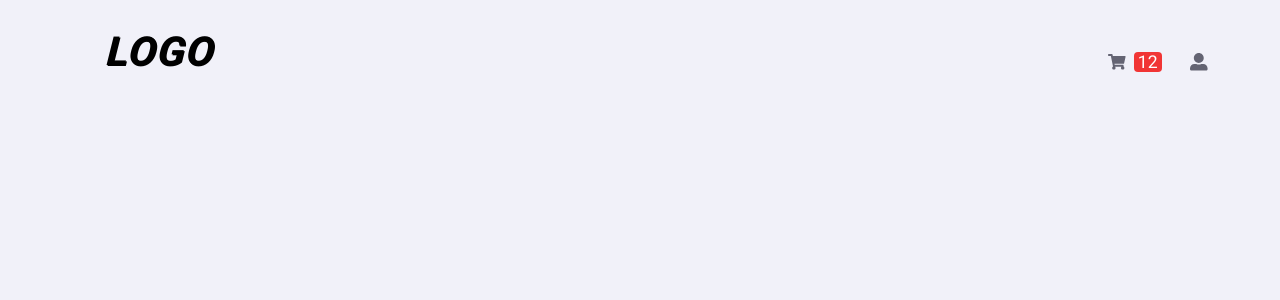
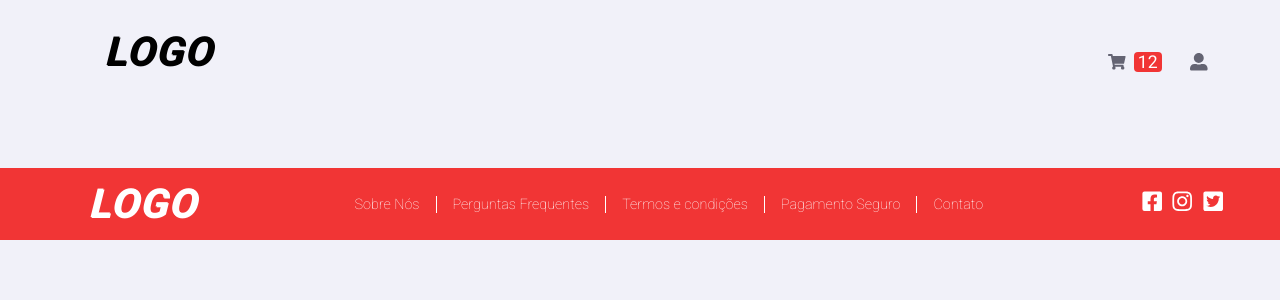
Before and after one commit to LucasBicalho/teste-parcelex, a React (Create React App) app in the folder web/: page / in a window 1280 px wide. Shown: the top 300 px of the page. Built offline with nearby package versions, Linux system fonts and the light colour scheme.

Commit message:
feat(web): add footer

```diff
--- a/web/src/App.tsx
+++ b/web/src/App.tsx
@@ -1,12 +1,13 @@
 import React from "react";
 import "./App.css";
 
-import { Header } from "./components";
+import { Header, Footer } from "./components";
 
 function App() {
   return (
     <div className="app">
       <Header cartNumber={12} />
+      <Footer />
     </div>
   );
 }
--- /dev/null
+++ b/web/src/components/Footer.css
@@ -0,0 +1,81 @@
+.footer-container {
+  margin-top: 5rem;
+  background-color: var(--color-red-light);
+  color: white;
+  width: 100%;
+  padding: 1rem 3.5rem;
+  display: flex;
+  justify-content: center;
+}
+
+.footer {
+  width: 100%;
+  display: flex;
+  justify-content: space-between;
+  align-items: center;
+  max-width: 1440px;
+}
+
+.footer-links-container {
+  display: flex;
+  justify-content: space-evenly;
+  align-items: center;
+  margin-left: 2rem;
+}
+
+.footer-link {
+  text-decoration: none;
+  color: white;
+  cursor: pointer;
+  padding: 0 1rem;
+  font-size: 0.9rem;
+  font-weight: 100;
+}
+
+.footer-link:not(:first-of-type) {
+  border-left: 1px solid white;
+}
+
+.footer-socials-container {
+  display: flex;
+  align-items: center;
+  margin-left: 2rem;
+}
+
+.footer-social {
+  text-decoration: none;
+  color: white;
+  cursor: pointer;
+  font-size: 1.4rem;
+}
+
+.footer-social:not(:first-of-type) {
+  margin-left: 8px;
+}
+
+@media (max-width: 840px) {
+  .footer {
+    flex-direction: column;
+    padding: 1rem 0;
+    align-items: center;
+  }
+
+  .footer-links-container {
+    margin-top: 2.5rem;
+    margin-left: 0;
+    flex-direction: column;
+  }
+
+  .footer-link {
+    padding: 0.5rem 0;
+  }
+
+  .footer-link:not(:first-of-type) {
+    border: none;
+  }
+
+  .footer-socials-container {
+    margin-top: 2.5rem;
+    margin-left: 0;
+  }
+}
--- /dev/null
+++ b/web/src/components/Footer.tsx
@@ -0,0 +1,45 @@
+import React from "react";
+import "./Footer.css";
+import { FaFacebookSquare, FaInstagram, FaTwitterSquare } from "react-icons/fa";
+
+const Footer: React.FC = () => {
+  return (
+    <div className="footer-container">
+      <div className="footer">
+        <div className="logo">LOGO</div>
+
+        <div className="footer-links-container">
+          <a href="#" className="footer-link">
+            Sobre Nós
+          </a>
+          <a href="#" className="footer-link">
+            Perguntas Frequentes
+          </a>
+          <a href="#" className="footer-link">
+            Termos e condições
+          </a>
+          <a href="#" className="footer-link">
+            Pagamento Seguro
+          </a>
+          <a href="#" className="footer-link">
+            Contato
+          </a>
+        </div>
+
+        <div className="footer-socials-container">
+          <a href="#" className="footer-social">
+            <FaFacebookSquare />
+          </a>
+          <a href="#" className="footer-social">
+            <FaInstagram />
+          </a>
+          <a href="#" className="footer-social">
+            <FaTwitterSquare />
+          </a>
+        </div>
+      </div>
+    </div>
+  );
+};
+
+export default Footer;
--- a/web/src/components/index.ts
+++ b/web/src/components/index.ts
@@ -1 +1,2 @@
 export { default as Header } from "./Header";
+export { default as Footer } from "./Footer";
```
